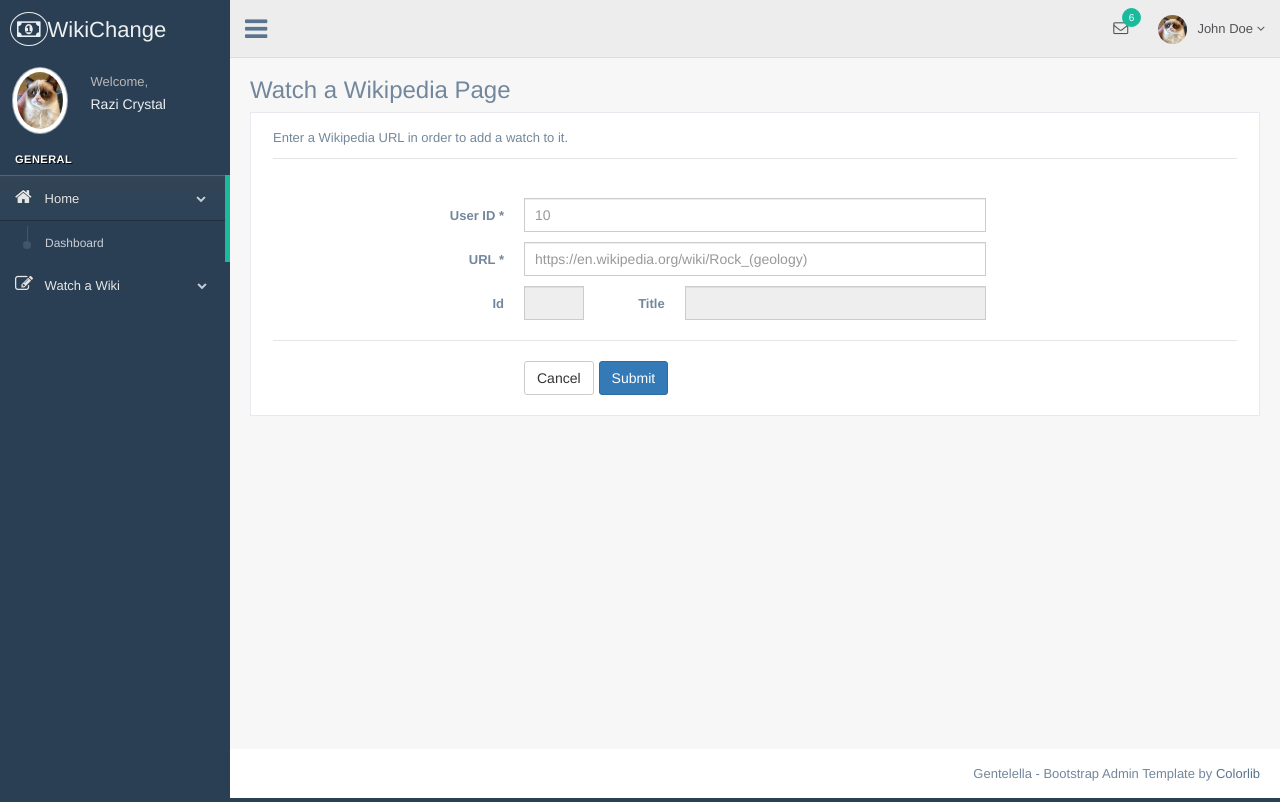
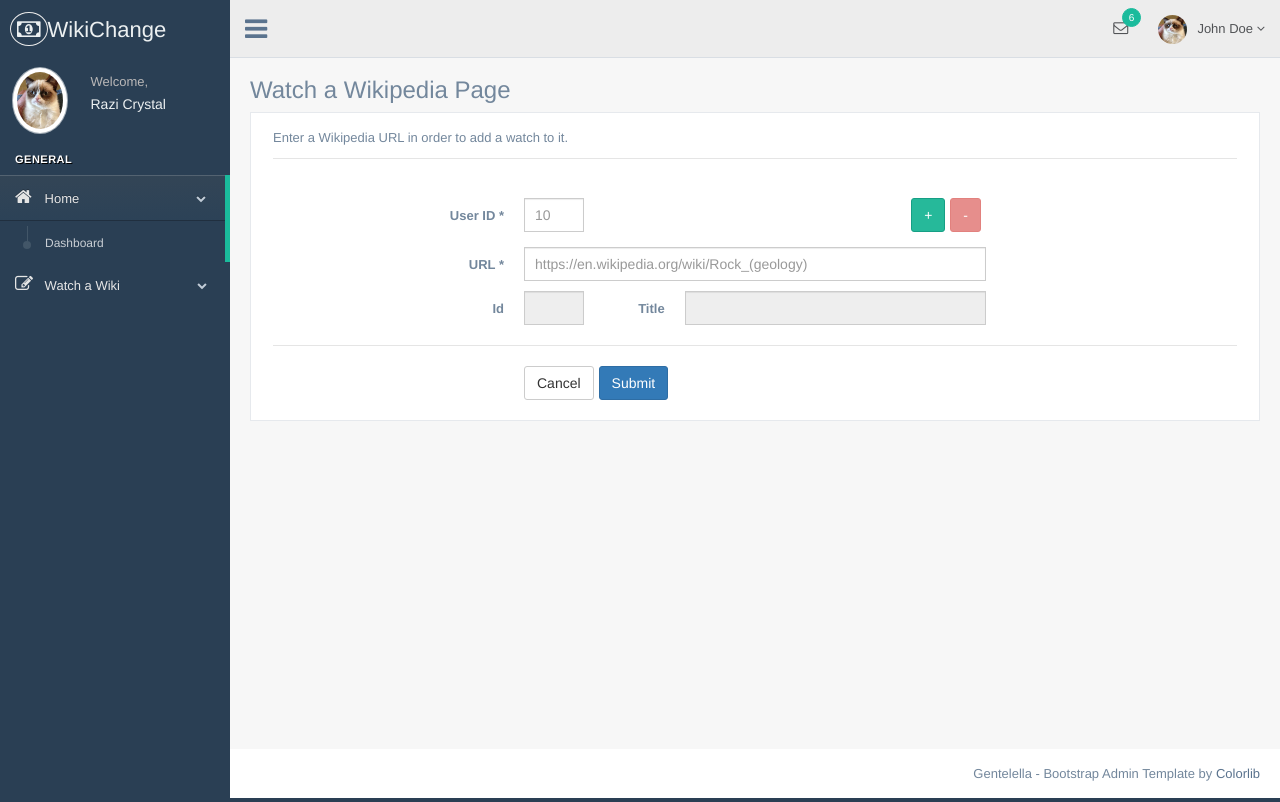
Before and after one commit to razi-rais/eth-wikipedia-changetracker, an Angular app in the folder WikiChangeAngular/: page /watch in a window 1280 px wide. Built offline with nearby package versions, Linux system fonts and the light colour scheme.

Commit message:
Added the ability to add multiple articles to watch at the same time.

```diff
--- a/WikiChangeAngular/src/app/articles/article/article.component.html
+++ b/WikiChangeAngular/src/app/articles/article/article.component.html
@@ -26,7 +26,7 @@
                 </thead>
                 <tbody>
                   <tr *ngFor="let article of articles">
-                    <td>{{article.timestamp}}</td>
+                    <td>{{article.timestamp ? article.timestamp.format('L LT') : null}}</td>
                     <td>{{article.user}}</td>
                     <td>{{article.revision_old}}</td>
                     <td>{{article.revision_new}}</td>
--- a/WikiChangeAngular/src/app/watch/watch.component.css
+++ b/WikiChangeAngular/src/app/watch/watch.component.css
@@ -0,0 +1,7 @@
+.spacing {
+    margin-top: 15px;
+}
+
+.right-align {
+    text-align: right;
+}
--- a/WikiChangeAngular/src/app/watch/watch.component.html
+++ b/WikiChangeAngular/src/app/watch/watch.component.html
@@ -22,13 +22,17 @@
                 User ID
                 <span class="required">*</span>
               </label>
-              <div class="col-md-6 col-sm-6 col-xs-12">
+              <div class="col-md-1 col-sm-1 col-xs-12">
                 <input id="userId" [(ngModel)]="model.UserID" name="userId" class="form-control col-md-7 col-xs-12" placeholder="10" required
                   type="text">
               </div>
+              <div class="col-md-5 col-sm-5 col-xs-12 right-align">
+                  <button type="button" class="btn btn-success" (click)="addArticle();" tabindex="-1">+</button>
+                  <button type="button" class="btn btn-danger" (click)="removeArticle();" [disabled]="model.Articles.length <= 1">-</button>
+              </div>
             </div>
 
-            <div *ngFor="let article of model.Articles; index as i">
+            <div *ngFor="let article of model.Articles; index as i" class="spacing">
               <div class="item form-group">
                 <label class="control-label col-md-3 col-sm-3 col-xs-12" for="url{{i}}">
                   URL
--- a/WikiChangeAngular/src/app/watch/watch.component.ts
+++ b/WikiChangeAngular/src/app/watch/watch.component.ts
@@ -2,6 +2,7 @@ import { Component, OnInit, OnDestroy } from '@angular/core';
 import { Observable } from 'rxjs/Observable';
 import { Subscription } from 'rxjs/Subscription';
 import { Observer } from 'rxjs/Observer';
+import * as _ from 'underscore';
 
 import { Article } from '../articles/shared/article.model';
 import { ArticlePost } from '../articles/shared/article-post.model';
@@ -32,22 +33,39 @@ export class WatchComponent implements OnInit, OnDestroy {
   }
 
   reset() {
-    this.model = new ArticlePost('', [new Article()]);
+    this.model = new ArticlePost('', []);
+    this.addArticle();
+  }
+
+  addArticle() {
+    this.model.Articles.push(new Article());
+  }
+
+  removeArticle() {
+    if (this.model.Articles.length > 1) {
+      this.model.Articles.pop();
+    }
   }
 
   onSubmit() {
     const post = () => {
       if (!this.model.UserID) { console.log('User Id required'); return; }
+
       let error = false;
-      for (let i = 0; i < this.model.Articles.length; i++) {
-        if (!this.model.Articles[i].id || !this.model.Articles[i].title) {
-          console.log(`Invalid article url: ${this.model.Articles[i].url}`);
+      const articles = _.filter(this.model.Articles, article => {
+        const notEmpty = article.url && article.url.length > 0;
+        const invalid = notEmpty && (!article.id || !article.title);
+        if (invalid) {
+          console.log(`Invalid article url: ${article.url}`);
           error = true;
         }
-      }
+        return notEmpty;
+      });
+
+      const model = new ArticlePost(this.model.UserID, articles);
 
       if (!error) {
-        this.articleService.post(this.model)
+        this.articleService.post(model)
           .subscribe(res => this.reset(), (err) => console.log(err));
       }
     };
@@ -93,7 +111,9 @@ export class WatchComponent implements OnInit, OnDestroy {
     if (indx >= 0) {
       this.wikiCalls.splice(indx, 1);
     }
-    subscription.unsubscribe();
+    if (subscription) {
+      subscription.unsubscribe();
+    }
   }
 
   complete(observer: Observer<boolean>, error?: any) {
```
Also changed, not shown: 1 other file (tests, documents, lock files or other folders).
